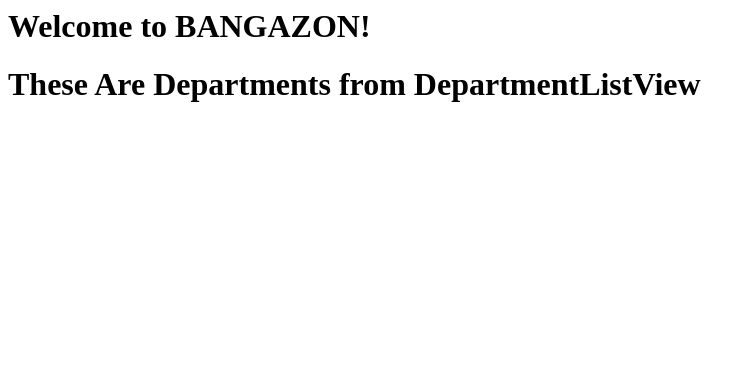
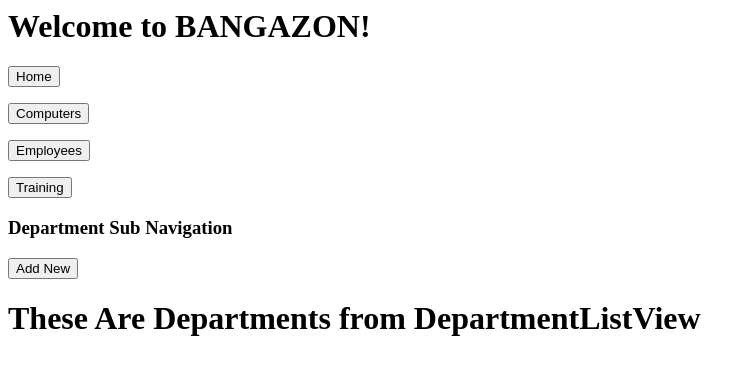
Before and after one commit to IndomitableIbises/Bangazon-Sprint-2, a Django app: page /bang/departments/ in a window 1280 px wide. Shown: the top 375 px of the page, without its empty margins (0-755 px from the left). Run offline with Django 3.2, Linux system fonts and the light colour scheme; data that the repository does not hold is empty.

Commit message:
What is this place?

```diff
--- a/app/bang/templates/bang/department_detail.html
+++ b/app/bang/templates/bang/department_detail.html
@@ -2,7 +2,6 @@
 {% extends "bang/index.html" %}
 
 {% block main_stuff %}
-
 
 
 <h1>This is a Department</h1>
--- a/app/bang/templates/bang/department_list.html
+++ b/app/bang/templates/bang/department_list.html
@@ -1,10 +1,8 @@
 <!-- Author: Raf -->
-{% extends "bang/index.html" %}
-
+{% extends 'bang/index.html' %}
 {% block main_stuff %}
 
-
-
+  {% include "bang/navbar.html" with nav_location=location %}
   <h1>These Are Departments from DepartmentListView </h1>
 
   <ul>
--- a/app/bang/templates/bang/index.html
+++ b/app/bang/templates/bang/index.html
@@ -2,7 +2,9 @@
 
 <h1>Welcome to BANGAZON!</h1>
 
+
 {% block main_stuff %}
+  {% include "bang/navbar.html" with nav_location=view.location %}
   {% comment %} Including nav_bar in each template so we can pass the location to it each time {% endcomment %}
 TRA LA LA LA LA LA LA
 {% endblock main_stuff %}
--- /dev/null
+++ b/app/bang/templates/bang/nav_department.html
@@ -0,0 +1,13 @@
+<h3>Department Sub Navigation</h3>
+<nav>
+    {% if nav_location != 'departments' %}
+        <form action='/bang/departments' method='GET'>
+            <input type='submit' value='Home'>
+        </form>
+    {% endif %}
+    {% if nav_location != 'departments_form' %}
+        <form action='/bang/departments/add' method='GET'>
+            <input type='submit' value='Add New'>
+        </form>
+    {% endif %}
+</nav>
--- /dev/null
+++ b/app/bang/templates/bang/navbar.html
@@ -0,0 +1,40 @@
+<nav>
+    {% if nav_location != 'home' %}
+        <form action='/bang/' method='GET'>
+            <input type='submit' value='Home'>
+        </form>
+    {% endif %}
+    {% if nav_location != 'computers' %}
+        <form action='/bang/computers' method='get'>
+            <input type='submit' value='Computers'>
+        </form>
+    {% endif %}
+    {% if nav_location != 'departments' %}
+        <form action='/bang/departments' method='get'>
+            <input type='submit' value='Departments'>
+        </form>
+    {% endif %}
+    {% if nav_location != 'employees' %}
+        <form action='/bang/employees' method='get'>
+            <input type='submit' value='Employees'>
+        </form>
+    {% endif %}
+    {% if nav_location != 'training' %}
+        <form action='/bang/training' method='get'>
+            <input type='submit' value='Training'>
+        </form>
+    {% endif %}
+    <!-- SUB NAV FOR FORMS -->
+    {% if nav_location == 'computers' %}
+        {% include "bang/nav_computer.html" with nav_location=location %}
+    {% endif %}
+    {% if nav_location == 'departments' %}
+        {% include "bang/nav_department.html" with nav_location=location %}
+    {% endif %}
+    {% if nav_location == 'employees' %}
+        {% include "bang/nav_employee" with nav_location=location %}
+    {% endif %}
+    {% if nav_location == 'training' %}
+        {% include "bang/nav_training.html" with nav_location=location %}
+    {% endif %}
+</nav>
--- a/app/bang/urls.py
+++ b/app/bang/urls.py
@@ -10,4 +10,4 @@ urlpatterns = [
 # DEPARTMENT PATHS by Raf
     path('departments/', views.DepartmentListView.as_view(), name='departments'),
     path('departments/<int:pk>/', views.DepartmentDetailView.as_view(), name='department_detail'),
-    path('departments/add/', views.DepartmentFormView.as_view(), name='department_form'),]
+    path('departments/add/', views.DepartmentFormView.as_view(), name='departments_form'),]
```
Also changed, not shown: app/bang/templates/bang/nav_computer.html (added, +13 -0 lines), app/bang/templates/bang/nav_employee.html (added, +13 -0 lines), app/bang/templates/bang/nav_training.html (added, +13 -0 lines).
